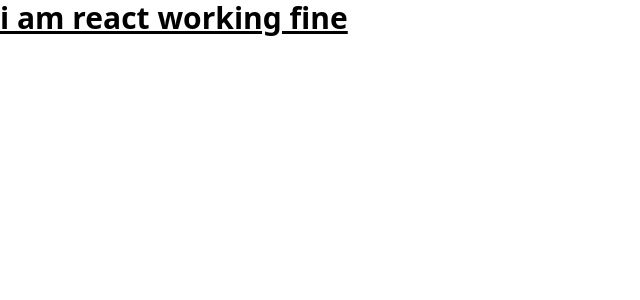
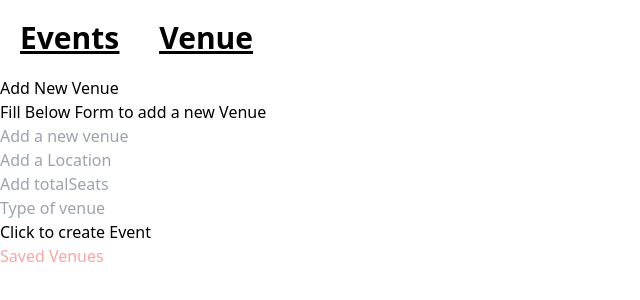
Before and after one commit to 4SightDigital/Pass-management-module-, a React (Vite) app: page /venue in a window 1280 px wide. Shown: the top 300 px of the page, without its empty margins (0-640 px from the left). Built offline with nearby package versions, Linux system fonts and the light colour scheme.

Commit message:
started the react frontend created add venue page

```diff
--- a/package.json
+++ b/package.json
@@ -10,9 +10,11 @@
     "preview": "vite preview"
   },
   "dependencies": {
+    "axios": "^1.13.2",
     "react": "^19.2.0",
     "react-dom": "^19.2.0",
-    "react-router-dom": "^7.11.0"
+    "react-router-dom": "^7.11.0",
+    "zustand": "^5.0.9"
   },
   "devDependencies": {
     "@eslint/js": "^9.39.1",
--- a/src/App.jsx
+++ b/src/App.jsx
@@ -1,13 +1,35 @@
 import React from 'react'
+import { BrowserRouter, Link, Route, Routes } from 'react-router-dom'
+import Events from './pages/Events'
+import Venues from './pages/Venues'
+import useVenueStore from './store/useVenueStore'
 
 function App() {
-
+  const myStore = useVenueStore()
+  console.log(myStore)
   return (
     <>
-    <h1 className="text-3xl font-bold underline flex-shrink">
-      i am react working fine
-    </h1>
-     </>
+    <BrowserRouter>
+    <nav className='flex'>
+      <div className='text-3xl font-bold underline p-5'>
+      <Link to="/events">Events</Link>
+
+      </div>
+      <div className='text-3xl font-bold underline p-5'>
+      <Link to="/venue">Venue</Link>
+      </div>
+
+    </nav>
+
+
+    <Routes>
+
+    <Route path='/events' element={<Events/>}> </Route>
+    <Route path='/venue' element={Venues()}> </Route>
+    </Routes>
+    </BrowserRouter>
+
+    </>
   )
 }
 
--- /dev/null
+++ b/src/data/store.js
@@ -0,0 +1,4 @@
+
+
+
+export const venues = []
--- a/src/pages/Events.jsx
+++ b/src/pages/Events.jsx
@@ -0,0 +1,14 @@
+import React from "react"
+
+
+const Events = ()=> {
+  return(
+  <>
+  <div>Create New Event</div>
+  <div>Fill the below form to </div>
+  <h2>I am EVENTS PAGE YOU CAN CREATE NEW EVENTS HERE</h2>
+  </>
+    )
+}
+
+export default Events
--- /dev/null
+++ b/src/pages/Login.jsx
@@ -0,0 +1,11 @@
+import React from 'react'
+
+const Login = () => {
+  return (
+    <div>
+      I am the login page
+    </div>
+  )
+}
+
+export default Login
--- a/src/pages/Venues.jsx
+++ b/src/pages/Venues.jsx
@@ -0,0 +1,190 @@
+import axios from "axios";
+import React, { useState } from "react";
+import useVenueStore from "../store/useVenueStore";
+
+function Venues() {
+  const { venues, addVenue, deleteVenue, updateVenue } = useVenueStore();
+  // const addVenue = useVenueStore((state) => state.addVenue);
+  // const venues = useVenueStore((state) => state.venues);
+
+  const [name, setName] = useState("");
+  const [location, setLocation] = useState("");
+  const [venueType, setVenueType] = useState("");
+  const [totalSeats, setTotalSeats] = useState("");
+
+  const [editId, setEditId] = useState(null);
+  const [editingId, setEditingId] = useState(null);
+  const [editData, setEditData] = useState({});
+
+  const handleAddVenue = async (e) => {
+    e.preventDefault();
+
+    // if (editId) {
+    //   //for updating my venue
+    //   updateVenue(editId, {
+    //     name,
+    //     location,
+    //     venueType,
+    //     totalSeats: Number(totalSeats),
+    //   });
+    //   setEditId(null);
+    // } else {
+    //   // for adding a new venue
+
+    // }
+    addVenue({
+      name,
+      location,
+      venueType,
+      totalSeats: Number(totalSeats),
+    });
+    resetForm();
+    alert("Venue added");
+
+    try {
+      // chamnge the below api with the backend
+      // await axios.post("http://localhost:8000/venues", newVenue)
+    } catch (error) {
+      console.error(error);
+      alert("failed to add venue");
+    }
+  };
+
+  const startEdit = (venue) => {
+    setEditingId(venue.id);
+    setEditData({
+      name: venue.name,
+      location: venue.location,
+      venueType: venue.venueType,
+    });
+  };
+  const saveEdit = (id) => {
+    updateVenue(id, editData);
+    setEditId(null);
+    setEditData({});
+  };
+
+  const handleEdit = (venue) => {
+    setEditId(venue.id);
+    setName(venue.name);
+    setLocation(venue.location);
+    setVenueType(venue.venueType);
+    setTotalSeats(venue.totalSeats);
+  };
+
+  const resetForm = () => {
+    setName("");
+    setLocation("");
+    setTotalSeats("");
+    setVenueType("");
+  };
+
+  return (
+    <>
+      <div>Add New Venue</div>
+      <div>Fill Below Form to add a new Venue</div>
+
+      <div>
+        <form action="" onSubmit={handleAddVenue}>
+          <div>
+            <input
+              type="text"
+              value={name}
+              onChange={(e) => {
+                setName(e.target.value);
+              }}
+              placeholder="Add a new venue"
+              required={true}
+            />
+          </div>
+
+          <div>
+            <input
+              type="text"
+              value={location}
+              onChange={(e) => {
+                setLocation(e.target.value);
+              }}
+              placeholder="Add a Location"
+            />
+          </div>
+
+          <div>
+            <input
+              type="number"
+              value={totalSeats}
+              onChange={(e) => {
+                setTotalSeats(e.target.value);
+              }}
+              placeholder="Add totalSeats"
+            />
+          </div>
+
+          <div>
+            <input
+              type="text"
+              value={venueType}
+              onChange={(e) => {
+                setVenueType(e.target.value);
+              }}
+              placeholder="Type of venue"
+            />
+          </div>
+
+          <button type="submit">Click to create Event</button>
+        </form>
+      </div>
+
+      <div>
+        <h2 className="text-red-300">Saved Venues</h2>
+
+        <ul>
+          {venues.map((v, index) => {
+            return (
+              <li key={v.id}>
+                {editingId === v.id ? (
+                  <>
+                    <input
+                      type="text"
+                      value={editData.name || ""}
+                      onChange={(e) =>
+                        setEditData({ ...editData, name: e.target.value })
+                      }
+                    />
+
+                    <input
+                      value={editData.location || ""}
+                      onChange={(e) =>
+                        setEditData({ ...editData, location: e.target.value })
+                      }
+                    />
+
+                    <input
+                      value={editData.venueType ?? ""}
+                      onChange={(e) =>
+                        setEditData({ ...editData, venueType: e.target.value })
+                      }
+                    />
+
+                    <button onClick={() => saveEdit(v.id)}>💾 Save</button>
+                    <button onClick={() => setEditingId(null)}>
+                      ❌ Cancel
+                    </button>
+                  </>
+                ) : (
+                  <>
+                    <strong>{v.name}</strong> — {v.location} — {v.venueType}
+                    <button onClick={() => startEdit(v)}>✏️ Edit</button>
+                    <button onClick={() => deleteVenue(v.id)}>🗑 Delete</button>
+                  </>
+                )}
+              </li>
+            );
+          })}
+        </ul>
+      </div>
+    </>
+  );
+}
+
+export default Venues;
--- /dev/null
+++ b/src/store/useVenueStore.js
@@ -0,0 +1,30 @@
+import { create } from "zustand"
+
+const useVenueStore = create((set) => ({
+
+  venues: [],
+
+  addVenue: (venue) =>
+    set((state) => ({
+      venues: [...state.venues,
+        {
+          ...venue,
+          id: crypto.randomUUID(), // 👈 unique ID created here
+        },]
+    })),
+
+    deleteVenue: (id) =>
+    set((state) => ({
+      venues: state.venues.filter((v) => v.id !== id),
+    })),
+
+
+    updateVenue: (id, updatedData) =>
+    set((state) => ({
+      venues: state.venues.map((v) =>
+        v.id === id ? { ...v, ...updatedData } : v
+      ),
+    })),
+}))
+
+export default useVenueStore
```
Also changed, not shown: 1 other file (tests, documents, lock files or other folders).
